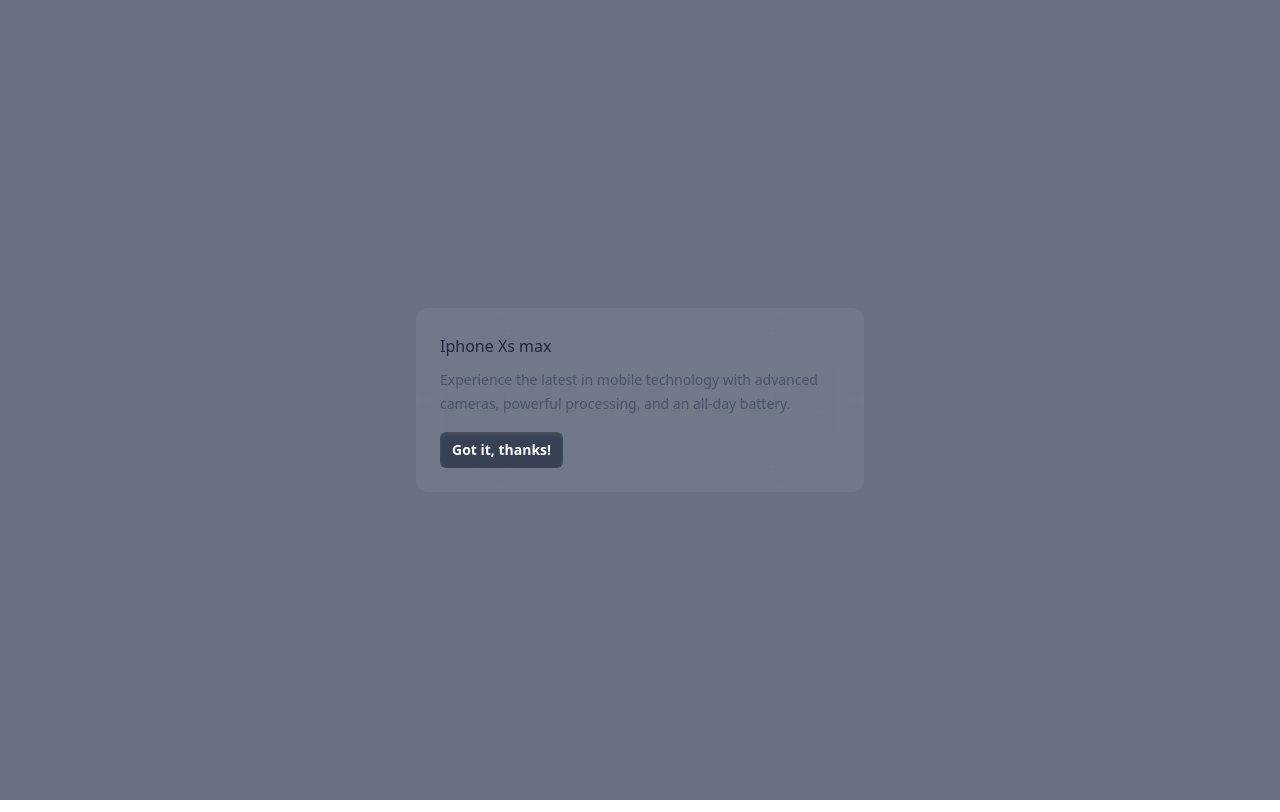
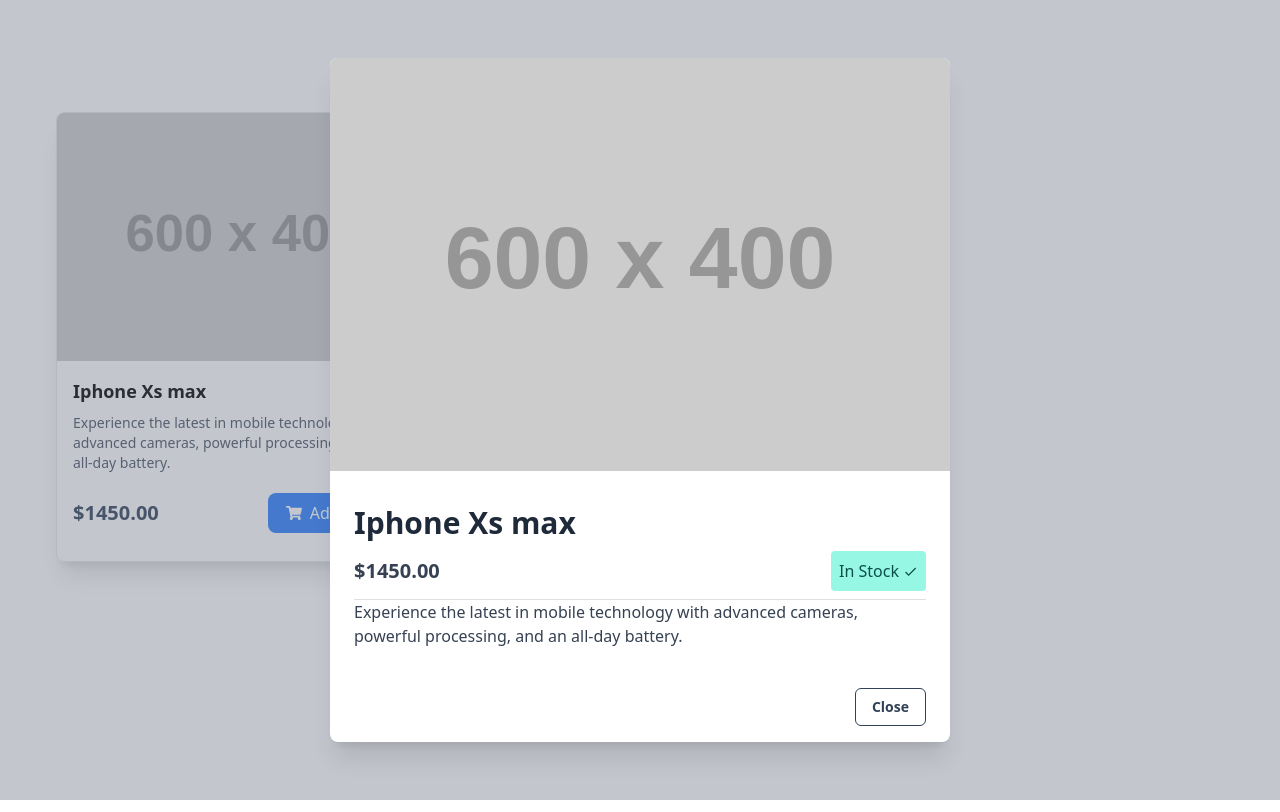
Before and after one commit to aakashg339/ecommerce-app, a React (Vite) app in the folder frontend/: page / in a window 1280 px wide. Both pictures are taken after a click on the element 242 px from the left and 236 px from the top of the page. Built offline with nearby package versions, Linux system fonts and the light colour scheme.

Commit message:
feat(frontend): Improved productViewModal with better CSS and organised tags
Created new component Status for different text based on availability of products.

```diff
--- a/frontend/src/components/ProductViewModal.jsx
+++ b/frontend/src/components/ProductViewModal.jsx
@@ -1,5 +1,8 @@
 import { Button, Dialog, DialogBackdrop, DialogPanel, DialogTitle } from '@headlessui/react'
+import { Divider } from '@mui/material';
 import { useState } from 'react'
+import Status from './Status';
+import { MdClose, MdDone } from 'react-icons/md';
 
 function ProductViewModal({open, setOpen, product, isAvailable}) {
     const {id, productName, image, description, quantity, price, discount, specialPrice} = product;
@@ -11,27 +14,81 @@
     return (
     <>
         <Dialog open={open} as="div" className="relative z-10" onClose={close} __demoMode>
-            <DialogBackdrop className="fixed inset-0 bg-gray-500 bg-opacity-75 transition-opacity" />
+            {/* <DialogBackdrop className="fixed inset-0 bg-gray-500 bg-opacity-75 transition-opacity" /> */}
+            <DialogBackdrop className="fixed inset-0 bg-gray-500/40 bg-opacity-75 transition-opacity" />
             <div className="fixed inset-0 z-10 w-screen overflow-y-auto">
                 <div className="flex min-h-full items-center justify-center p-4">
                     <DialogPanel
                         transition
-                        className="w-full max-w-md rounded-xl bg-white/5 p-6 backdrop-blur-2xl duration-300 ease-out data-closed:transform-[scale(95%)] data-closed:opacity-0"
+                        className="relative transform overflow-hidden rounded-lg bg-white shadow-xl transition-all md:max-w-[620px] md:min-w-[620px] w-full"
                     >
-                        <DialogTitle as="h3" className="text-base/7 font-medium text-slate-800">
-                        {productName}
-                        </DialogTitle>
-                        <p className="mt-2 text-sm/6 text-slate-600">
-                        {description}
-                        </p>
-                        <div className="mt-4">
-                        <Button
-                            className="inline-flex items-center gap-2 rounded-md bg-gray-700 px-3 py-1.5 text-sm/6 font-semibold text-white shadow-inner shadow-white/10 focus:not-data-focus:outline-none data-focus:outline data-focus:outline-white data-hover:bg-gray-600 data-open:bg-gray-700"
-                            onClick={() => setOpen(false)}
-                        >
-                            Got it, thanks!
-                        </Button>
+
+                        {image && (
+                            <div className='flex justify-center aspect-[3/2]'>
+                                <img
+                                src={image}
+                                alt={productName}>
+                                </img>
+                            </div>
+                        )}
+
+                        <div className='px-6 pt-10 pb-2'>
+                            <DialogTitle as="h1" className="lg:text-3xl sm:text-2xl text-xl font-semibold leading-6 text-gray-800 mb-4">
+                                {productName}
+                            </DialogTitle>
+
+                            <div className="space-y-2 text-gray-700 pb-4">
+                                <div className="flex items-center justify-between gap-2">
+                                    {specialPrice ? (
+                                        <div className="flex items-center gap-2">
+                                            <span className="text-gray-400 line-through">
+                                                ${Number(price).toFixed(2)}
+                                            </span>
+                                            <span className="sm:text-xl font-semibold text-slate-700">
+                                                ${Number(specialPrice).toFixed(2)}
+                                            </span>
+                                        </div>
+                                        ) : (
+                                        <span className="text-xl font-bold">
+                                            {" "}
+                                            ${Number(price).toFixed(2)}
+                                        </span>
+                                    )}
+
+                                    {isAvailable ? (
+                                        <Status
+                                        text="In Stock"
+                                        icon={MdDone}
+                                        bg="bg-teal-200"
+                                        color="text-teal-900"
+                                        />
+                                    ) : (
+                                        <Status
+                                        text="Out-Of-Stock"
+                                        icon={MdClose}
+                                        bg="bg-rose-200"
+                                        color="text-rose-700"
+                                        />
+                                    )}
+                                </div>
+
+                                <Divider />
+
+                                <p>{description}</p>
+                            </div>
                         </div>
+
+
+                        <div className="px-6 py-4 flex justify-end gap-4">
+                            <button
+                                onClick={() => setOpen(false)}
+                                type="button"
+                                className="px-4 py-2 text-sm font-semibold text-slate-700 border border-slate-700 hover:text-slate-800 hover:border-slate-800 rounded-md "
+                            >
+                                Close
+                            </button>
+                        </div>
+
                     </DialogPanel>
                 </div>
             </div>
--- /dev/null
+++ b/frontend/src/components/Status.jsx
@@ -0,0 +1,10 @@
+const Status = ({text, icon:Icon, bg, color}) => {
+    return (
+        <div
+            className={`${bg} ${color} px-2 py-2 font-medium rounded flex items-center gap-1`}>
+            {text} <Icon size={15} />
+        </div>
+    );
+};
+
+export default Status;
```
